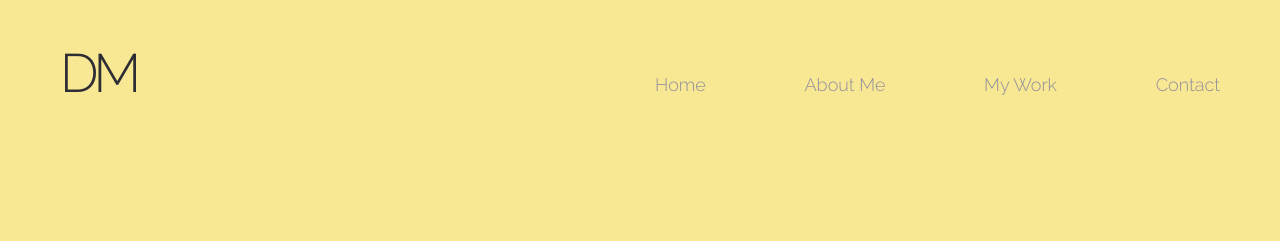
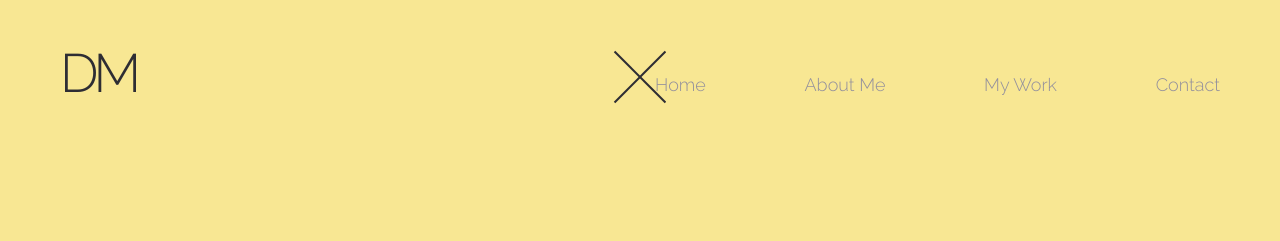
Before and after one commit to derekmorash/New-Portfolio, a Jekyll site: the page built from index.html, in a window 1280 px wide. Shown: the top 241 px of the page. Built offline with Jekyll 4.4.1, drawn with Linux system fonts in a browser that asks for light colours; nearby versions of some CDN libraries.

Commit message:
Changed mobile nav close button to be css instead of svg

```diff
--- a/_includes/header.html
+++ b/_includes/header.html
@@ -4,15 +4,8 @@
   </div>
 
   <nav id="nav">
-    <svg version="1.1" id="close-nav" xmlns="http://www.w3.org/2000/svg" xmlns:xlink="http://www.w3.org/1999/xlink" x="0px" y="0px" width="20px" height="20px" viewBox="0 0 348.333 348.334" xml:space="preserve">
-      <g>
-        <path d="M336.559,68.611L231.016,174.165l105.543,105.549c15.699,15.705,15.699,41.145,0,56.85
-		c-7.844,7.844-18.128,11.769-28.407,11.769c-10.296,0-20.581-3.919-28.419-11.769L174.167,231.003L68.609,336.563
-		c-7.843,7.844-18.128,11.769-28.416,11.769c-10.285,0-20.563-3.919-28.413-11.769c-15.699-15.698-15.699-41.139,0-56.85
-		l105.54-105.549L11.774,68.611c-15.699-15.699-15.699-41.145,0-56.844c15.696-15.687,41.127-15.687,56.829,0l105.563,105.554
-		L279.721,11.767c15.705-15.687,41.139-15.687,56.832,0C352.258,27.466,352.258,52.912,336.559,68.611z" />
-      </g>
-    </svg>
+    <div class="close-nav" id="close-nav"></div>
+
     <ul>
       {% for item in site.data.settings.menu %}
       <li>
--- a/assets/css/main.css
+++ b/assets/css/main.css
@@ -822,22 +822,37 @@ header {
     @media screen and (max-width: 768px) {
       header nav {
         margin: 0; } }
-    header nav svg {
-      display: none;
+    header nav .close-nav {
+      height: 8vh;
+      width: 8vh;
+      display: block;
       position: absolute;
       top: 40px;
-      left: -webkit-calc(50% - 2vh);
-      left: calc(50% - 2vh);
-      right: -webkit-calc(50% - 2vh);
-      right: calc(50% - 2vh);
-      height: 4vh;
-      width: 4vh;
+      left: -webkit-calc(50% - 4vh);
+      left: calc(50% - 4vh);
+      right: -webkit-calc(50% - 4vh);
+      right: calc(50% - 4vh);
       cursor: pointer;
       -webkit-transition: -webkit-transform 400ms ease-in-out;
               transition: transform 400ms ease-in-out; }
-      header nav svg path {
-        fill: #2E2D33; }
-      header nav svg:hover {
+      header nav .close-nav:before,
+      header nav .close-nav:after {
+        content: "";
+        display: block;
+        height: 2px;
+        width: 100%;
+        background: #2E2D33;
+        position: absolute;
+        top: 50%;
+        -webkit-transform-origin: center;
+            -ms-transform-origin: center;
+                transform-origin: center;
+        -webkit-transform: rotateZ(45deg);
+                transform: rotateZ(45deg); }
+      header nav .close-nav:before {
+        -webkit-transform: rotateZ(-45deg);
+                transform: rotateZ(-45deg); }
+      header nav .close-nav:hover {
         -webkit-transform: rotateZ(-180deg);
                 transform: rotateZ(-180deg); }
     header nav ul {
```
Also changed, not shown: assets/css/3-layouts/_header.sass (+20 -8 lines).
